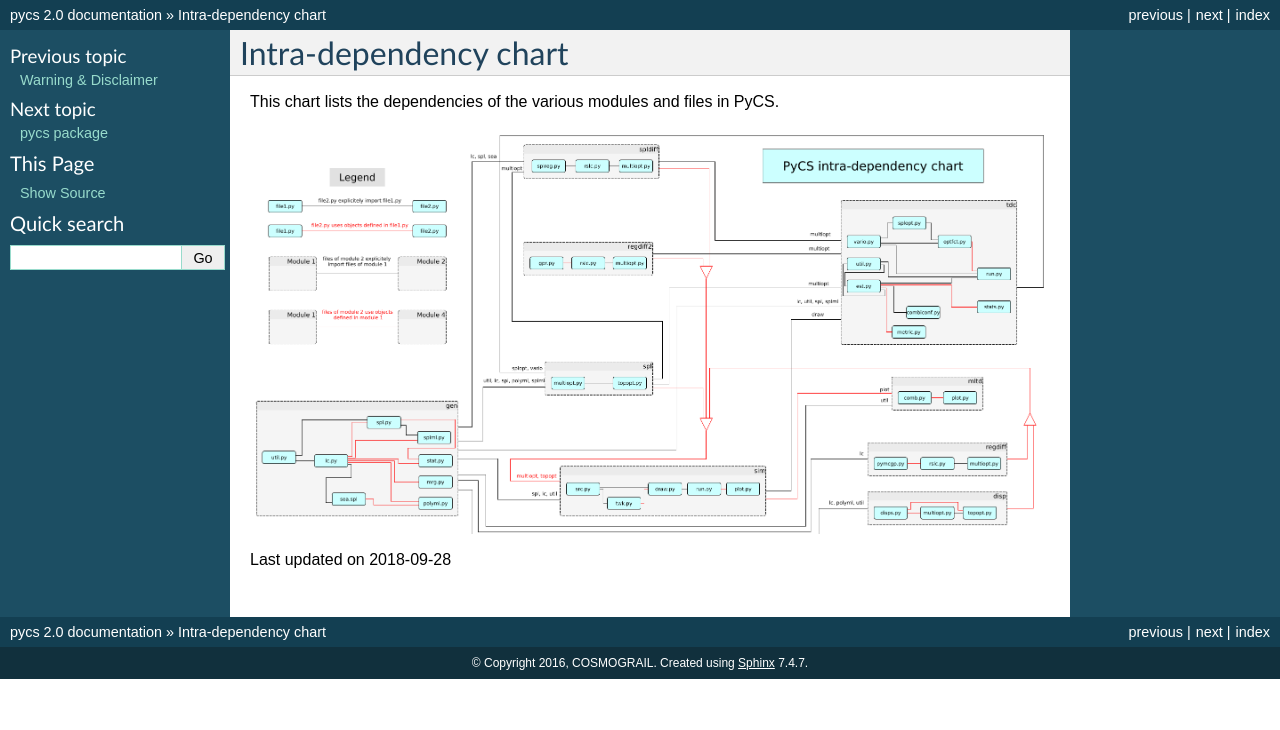
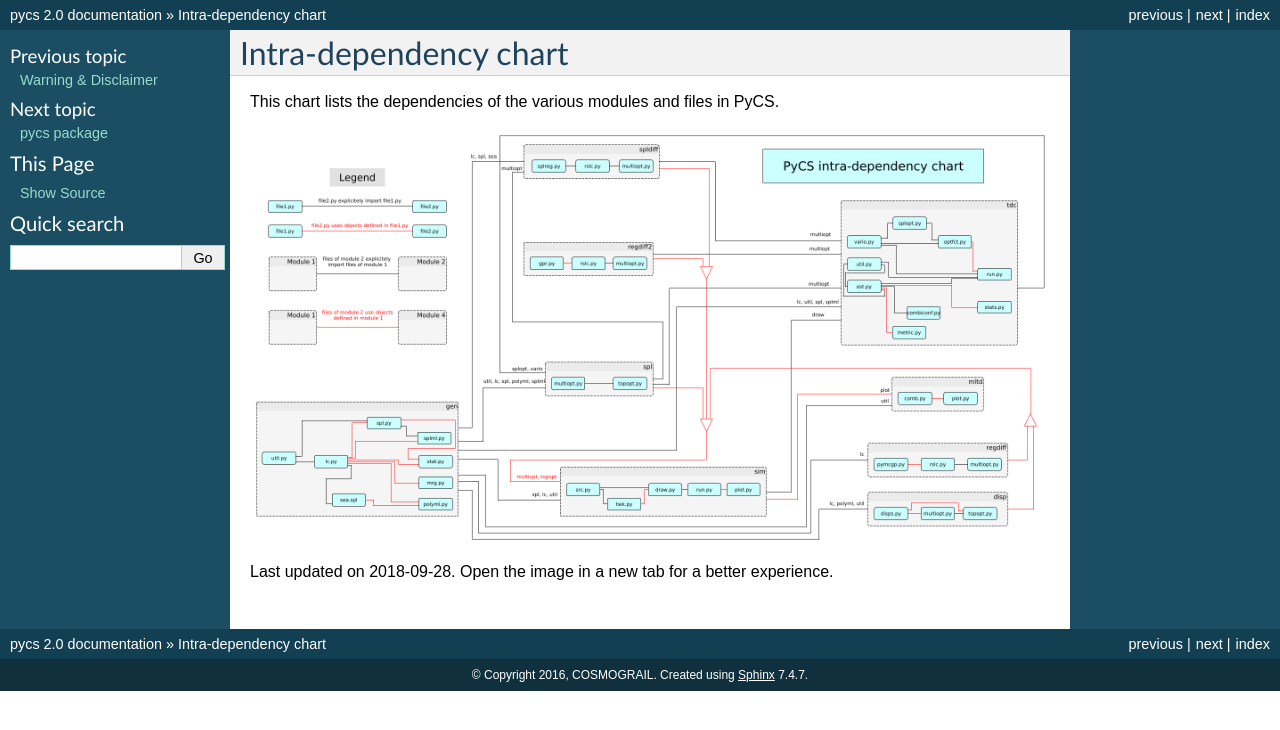
Before and after one commit to COSMOGRAIL/PyCS, a Sphinx documentation site: the page built from sphinx/source/chart.rst, in a window 1280 px wide. Shown: the top 730 px of the page. Built offline with Sphinx 7.4.7, drawn with Linux system fonts in a browser that asks for light colours; formulas are drawn with MathJax 3; pages that are not in the unit, such as notebooks, are missing from menus.

Commit message:
finalizing

```diff
--- a/sphinx/source/chart.rst
+++ b/sphinx/source/chart.rst
@@ -8,4 +8,4 @@ This chart lists the dependencies of the various modules and files in PyCS.
     :align: center
 
 
-Last updated on 2018-09-28
+Last updated on 2018-09-28. Open the image in a new tab for a better experience.
```
Also changed, not shown: sphinx/source/_static/pycschart.png.
